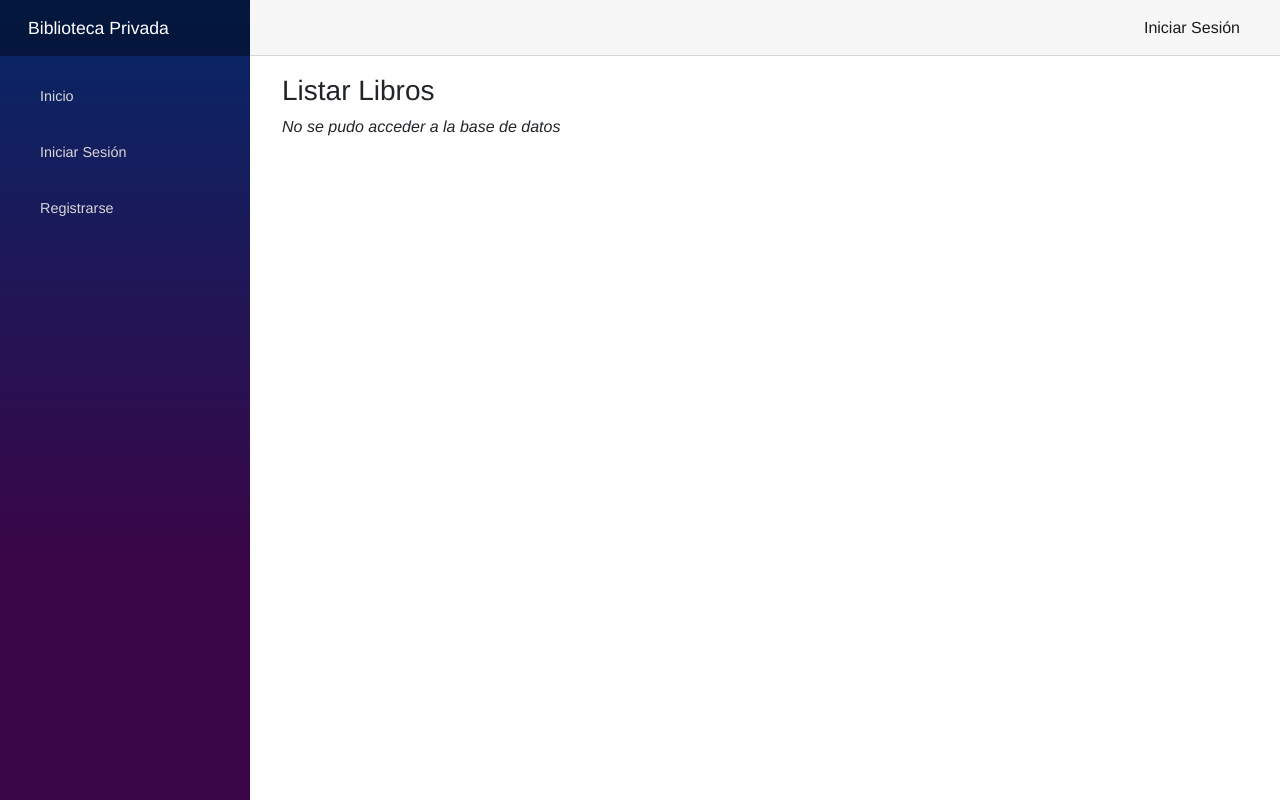
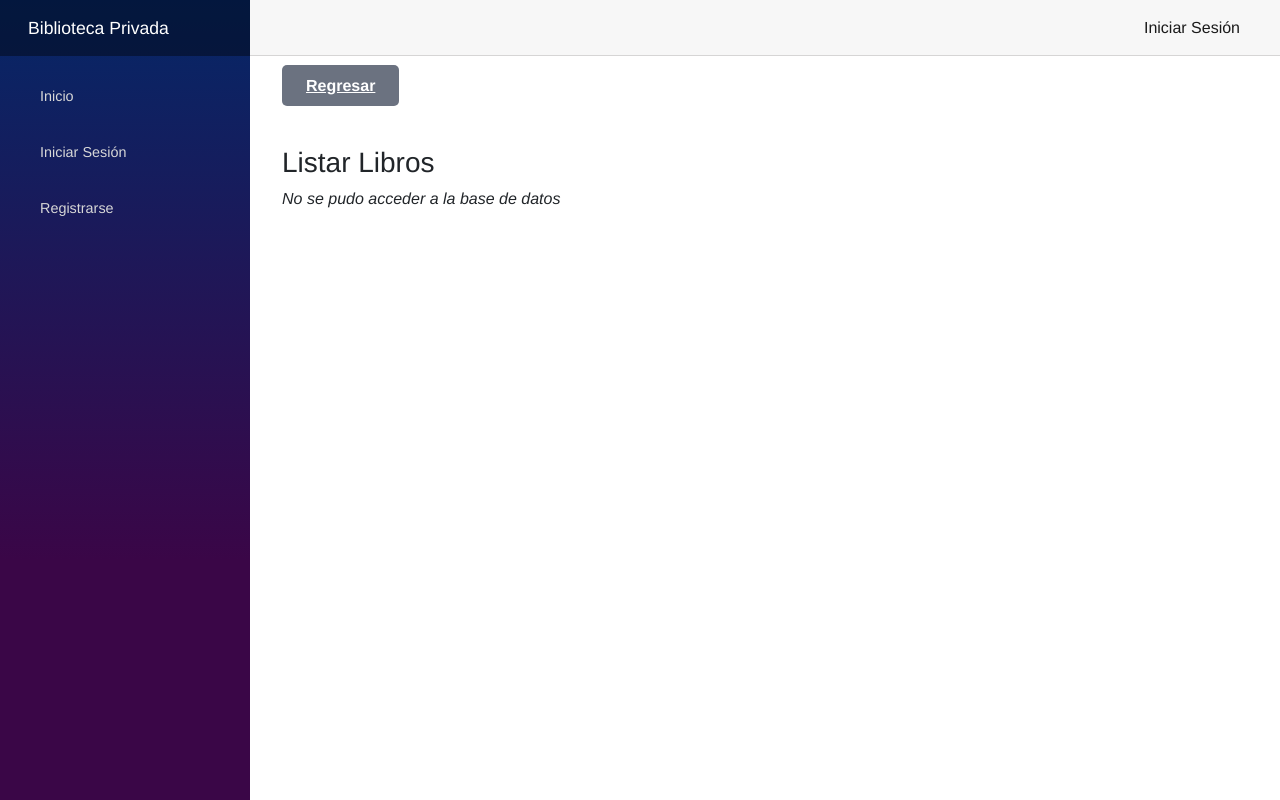
Before and after one commit to Danimart22/Biblioteca-Privada, an ASP.NET Core app: page /libros in a window 1280 px wide. Run offline with ASP.NET Core 8, Linux system fonts and the light colour scheme; data that the repository does not hold is empty; style sheets or scripts are compiled from the project's sources; database files in the repository are not loaded; some libraries are stand-ins or nearby versions.

Commit message:
Agregado de botón regresar

```diff
--- a/Blazor-Biblioteca-Privada/Pages/Cliente/PerfilCliente.razor
+++ b/Blazor-Biblioteca-Privada/Pages/Cliente/PerfilCliente.razor
@@ -34,6 +34,7 @@
             <div class="button-group">
                 <button class="btn-secondary" @onclick="CerrarSesion">Cerrar Sesión</button>
                 <button class="btn-primary" @onclick="() => EditarPerfil(cliente.Id)">Editar Perfil</button>
+                <a href="/" class="btn-secondary">Regresar</a>
             </div>
         </div>
 
--- a/Blazor-Biblioteca-Privada/Pages/Libros.razor
+++ b/Blazor-Biblioteca-Privada/Pages/Libros.razor
@@ -2,6 +2,10 @@
 @using BlazorApp.Entidades
 @using BlazorApp.Negocio
 @inject LibroNegocio libroNegocio
+<a href="/" class="btn-secondary">Regresar</a>
+<br />
+<br />
+<br />
 <h3>Listar Libros</h3>
 @if(libros == null)
 {
```
